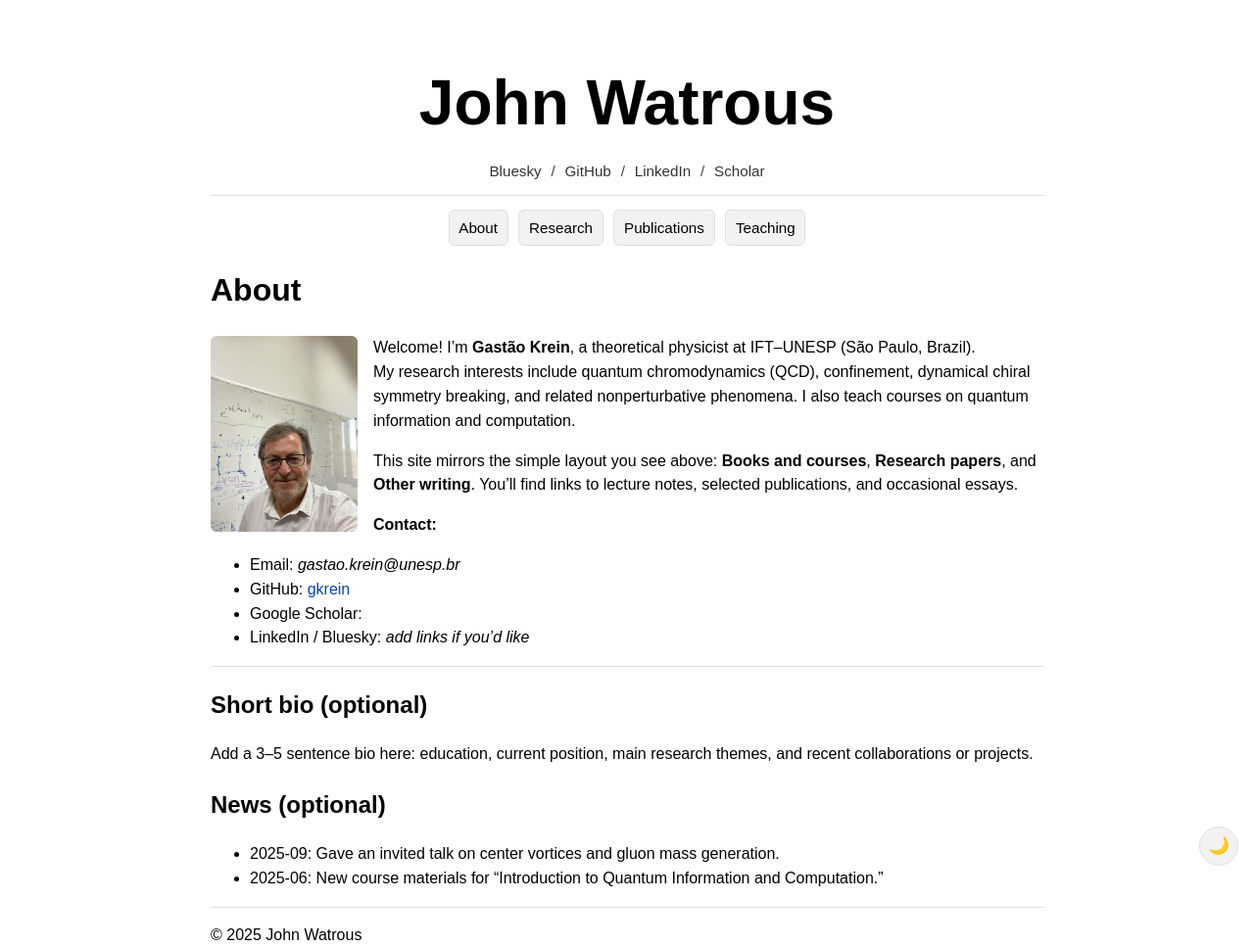
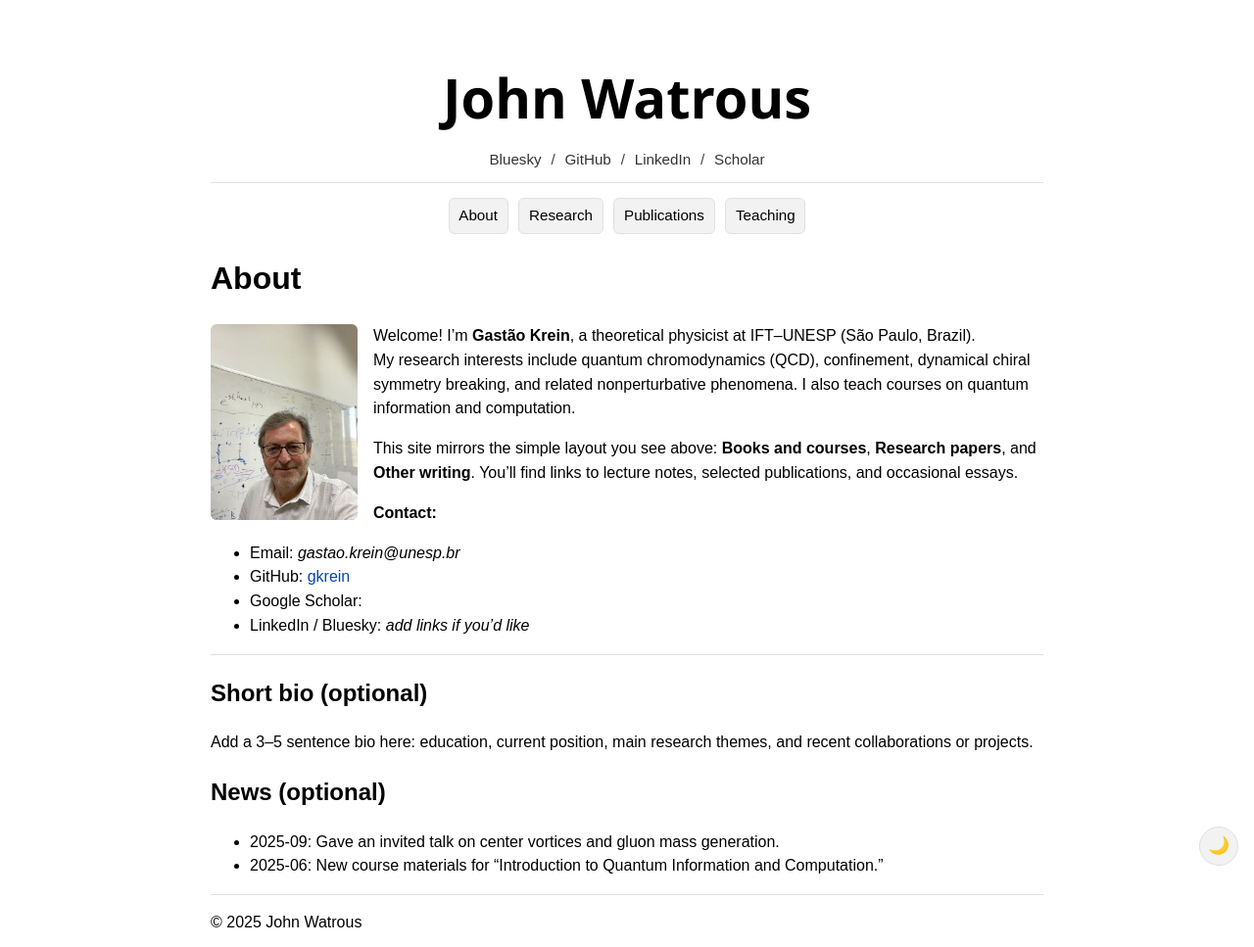
Before and after one commit to gkrein/gkrein.github.io, a Jekyll site: the page built from index.md, in a window 1280 px wide. Shown: the whole page at 98% size. Built offline with Jekyll 4.4.1, drawn with Linux system fonts in a browser that asks for light colours.

Commit message:
Update site.css

```diff
--- a/assets/css/site.css
+++ b/assets/css/site.css
@@ -39,8 +39,8 @@ a:hover { text-decoration: underline; }
 
 /* Masthead: centered name + centered social links */
 .masthead { text-align: center; margin-bottom: 0.75rem; }
-.masthead h1 { font-family: "Segoe UI Light", Arial, "DejaVu Sans ExtraLight", "DejaVu Sans", -apple-system, BlinkMacSystemFont, Roboto,
-               Helvetica, sans-serif; font-size: 4.0rem; margin-top: 3.5rem; margin-bottom: 0.5rem; font-weight: 600; }
+.masthead h1 { font-family: "Segoe UI Light", "Segoe UI", Arial, "DejaVu Sans ExtraLight", "DejaVu Sans", -apple-system, BlinkMacSystemFont, Roboto,
+               Helvetica, sans-serif; font-size: 3.5rem; margin-top: 3.5rem; margin-bottom: 0.5rem; font-weight: 600; }
 .masthead .social { font-size: 0.95rem; color: var(--muted-text); }
 .masthead .social a { color: var(--text-color); opacity: 0.8; }
 .masthead .social a:hover { opacity: 1; text-decoration: underline; }
```
